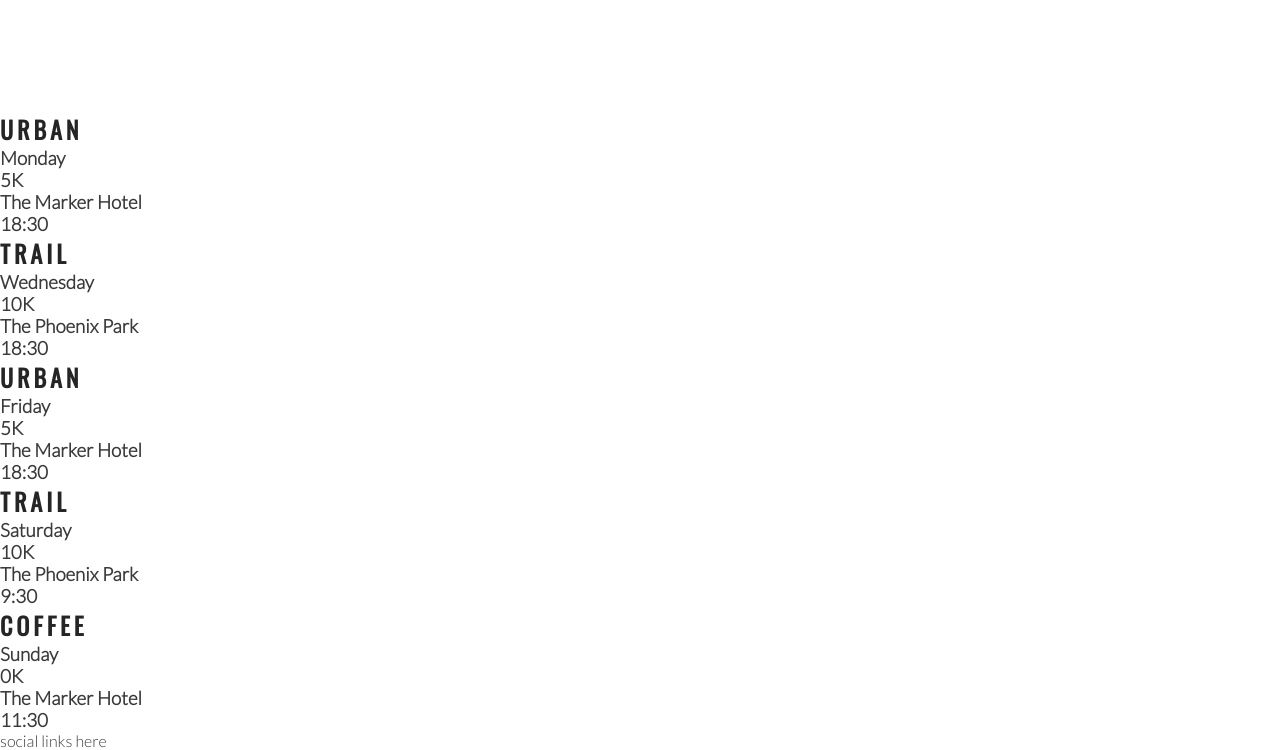
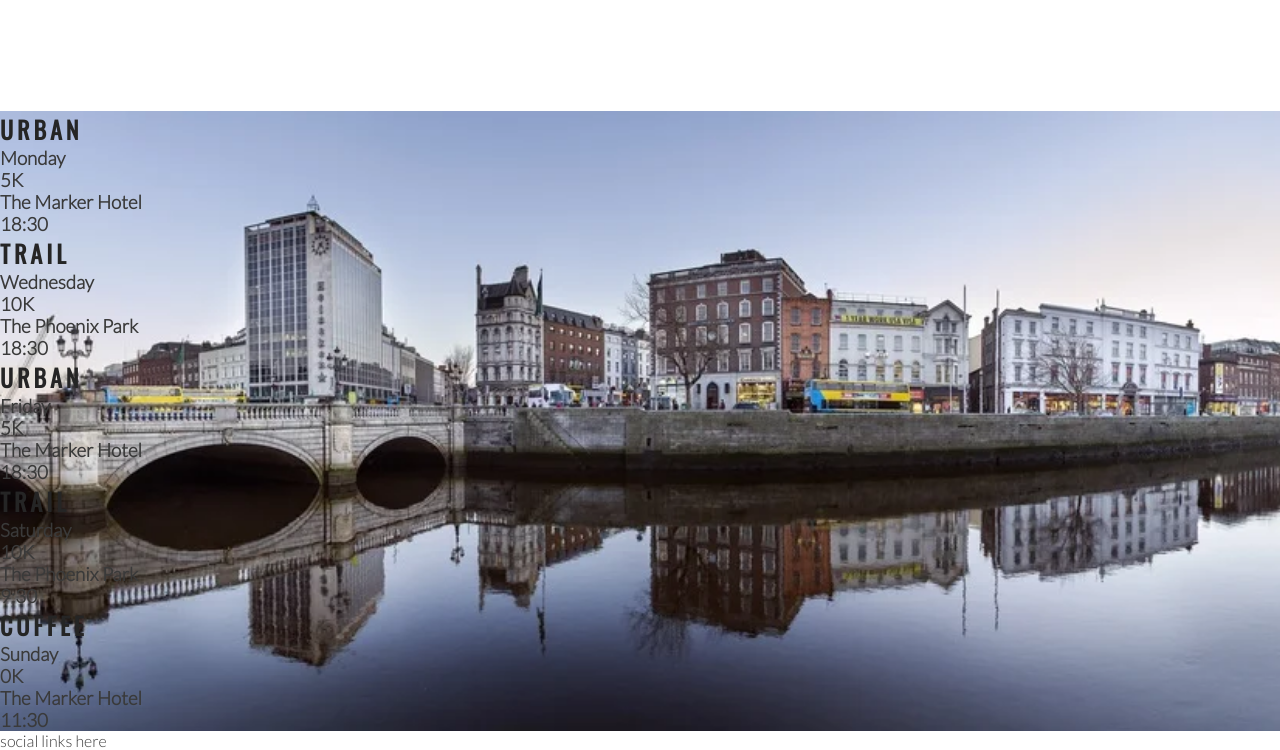
Before and after one commit to anabramos/love-running, a plain HTML site: page index.html in a window 1280 px wide. Shown: the part 1184-1934 px from the top of the page. Drawn offline with nearby package versions, Linux system fonts and the light colour scheme.

Commit message:
Add background image to times section

```diff
--- a/assets/css/style.css
+++ b/assets/css/style.css
@@ -190,3 +190,14 @@ hr {
     height: 100%;
     border-radius: 50%;
 }
+
+/* event times */
+
+#times {
+    background: url("../images/dublin-city.webp");
+    background-repeat: no-repeat;
+    background-size: cover;
+    background-position: center;
+    width: 100%;
+    overflow: hidden;
+}
--- a/index.html
+++ b/index.html
@@ -73,7 +73,7 @@
             </div>
         </div>
     </section>
-    <section>
+    <section id="times">
         <div>
             <h2>Urban</h2>
             <h3>Monday</h3>
```
Also changed, not shown: assets/images/dublin-city.webp (added).
